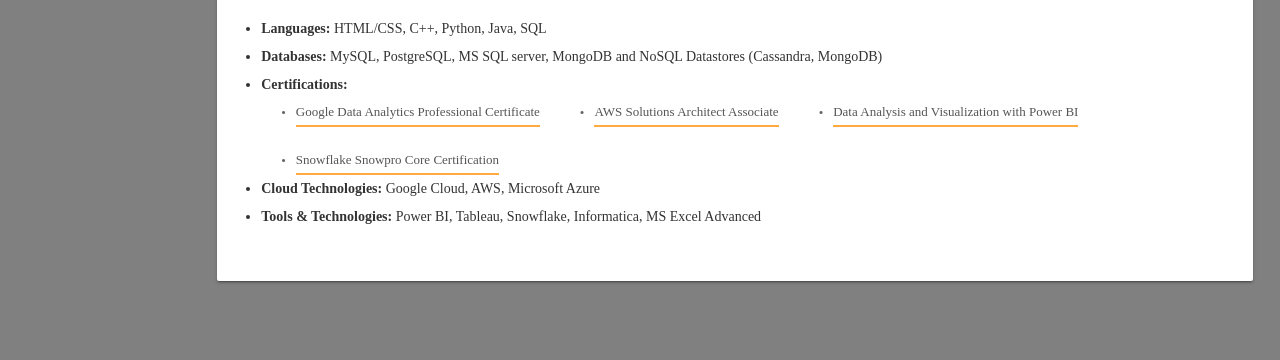
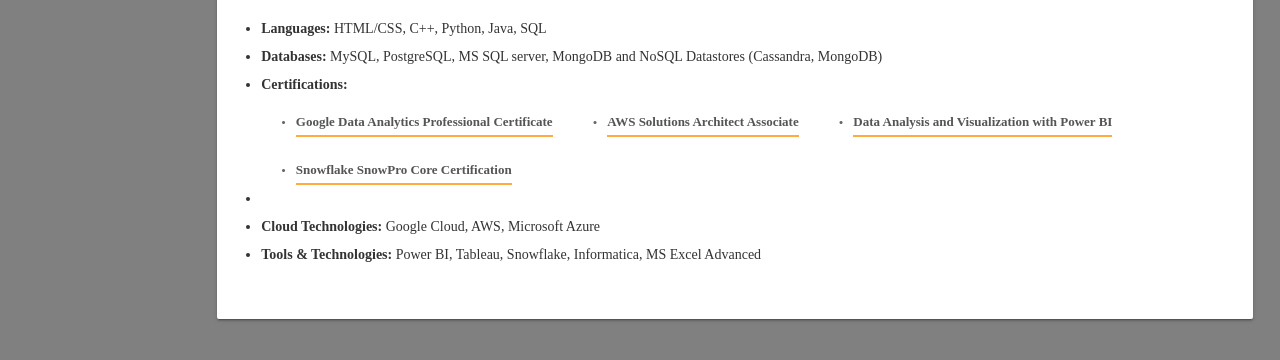
Before and after one commit to YuvaKrishnaThanneru/YuvaKrishnaThanneru.github.io, a plain HTML site: page index.html in a window 1280 px wide. Shown: the part 1087-1447 px from the top of the page. Drawn offline with nearby package versions, Linux system fonts and the light colour scheme.

Commit message:
index.html

```diff
--- a/index.html
+++ b/index.html
@@ -268,46 +268,50 @@
                     <li><b>Languages:</b> HTML/CSS, C++, Python, Java, SQL</li>
                     <li><b>Databases:</b> MySQL, PostgreSQL, MS SQL server, MongoDB and NoSQL Datastores (Cassandra, MongoDB)</li>
                     <li><b>Certifications:</b>
-                    <ul style="display: flex; flex-wrap: wrap; padding-left: 0; gap: 20px;">
-                        <li style="list-style-type: none; display: flex; align-items: center; gap: 10px;">
+                    <ul style="display: flex; flex-wrap: wrap; list-style: none; padding-left: 0; gap: 20px; margin-top: 10px;">
+                        <li style="display: flex; align-items: center; gap: 10px;">
                             <span>&bull;</span>
                             <a href="https://www.coursera.org/account/accomplishments/professional-cert/55V9249L4UY8"
-                               style="color: #555555; text-decoration: none; transition: 0.3s ease-in-out;">
+                               style="color: #555555; text-decoration: none; font-weight: bold; transition: color 0.3s ease-in-out;">
                                Google Data Analytics Professional Certificate
                             </a>
                         </li>
-                        <li style="list-style-type: none; display: flex; align-items: center; gap: 10px;">
+                        <li style="display: flex; align-items: center; gap: 10px;">
                             <span>&bull;</span>
                             <a href="https://www.credly.com/badges/d622881b-898b-4e3e-8035-cac84ed2d0f5/public_url"
-                               style="color: #555555; text-decoration: none; transition: 0.3s ease-in-out;">
+                               style="color: #555555; text-decoration: none; font-weight: bold; transition: color 0.3s ease-in-out;">
                                AWS Solutions Architect Associate
                             </a>
                         </li>
-                        <li style="list-style-type: none; display: flex; align-items: center; gap: 10px;">
+                        <li style="display: flex; align-items: center; gap: 10px;">
                             <span>&bull;</span>
                             <a href="https://www.coursera.org/account/accomplishments/verify/67Q69EYBVALL"
-                               style="color: #555555; text-decoration: none; transition: 0.3s ease-in-out;">
+                               style="color: #555555; text-decoration: none; font-weight: bold; transition: color 0.3s ease-in-out;">
                                Data Analysis and Visualization with Power BI
                             </a>
                         </li>
-                        <li style="list-style-type: none; display: flex; align-items: center; gap: 10px;">
+                        <li style="display: flex; align-items: center; gap: 10px;">
                             <span>&bull;</span>
                             <a href="https://achieve.snowflake.com/488196b3-14cc-44b1-97cf-a0c6890d9c05#acc.TSQxzUDH"
-                               style="color: #555555; text-decoration: none; transition: 0.3s ease-in-out;">
-                               Snowflake Snowpro Core Certification
+                               style="color: #555555; text-decoration: none; font-weight: bold; transition: color 0.3s ease-in-out;">
+                               Snowflake SnowPro Core Certification
                             </a>
                         </li>
                     </ul>
                 </li>
 
+                <style>
+                    /* Add hover effect for certification links */
+                    a:hover {
+                        color: #ff6600; /* Highlighted orange color */
+                        text-shadow: 0 0 3px #888888;
+                    }
+                </style>
+                <li>
+
                     <li><b>Cloud Technologies:</b> Google Cloud, AWS, Microsoft Azure</li>
                     <li><b>Tools & Technologies:</b> Power BI, Tableau, Snowflake, Informatica, MS Excel Advanced</li>
                   </ul>
-                <style>
-                    a:hover {
-                        text-shadow: 0 0 3px #777777;
-                    }
-                </style>
               </div>
             </div>
           </div>
```
